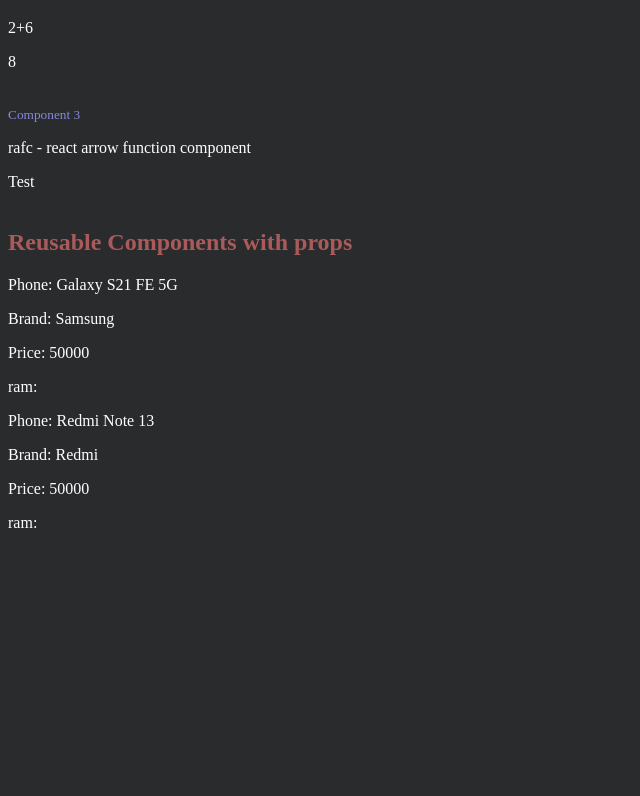
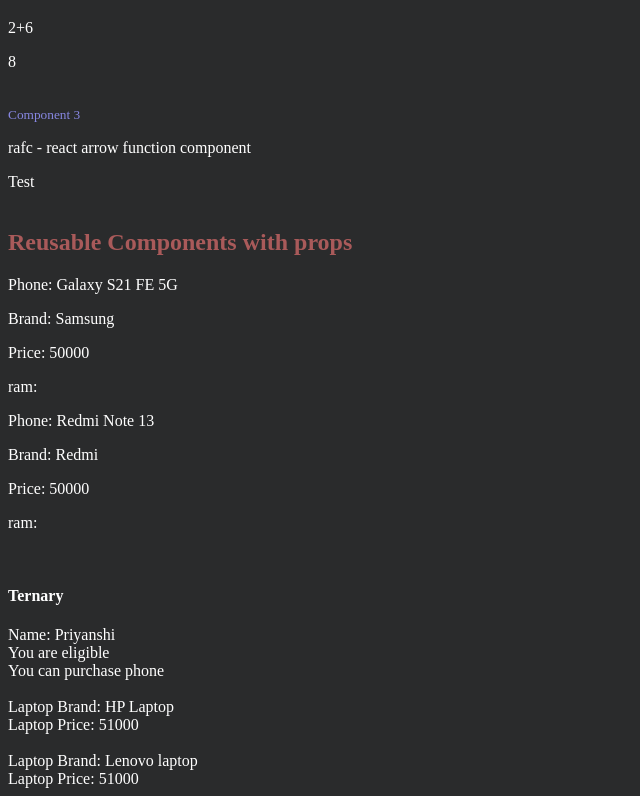
Before and after one commit to priyanshishah20/React_App, a React (Vite) app: page / in a window 1280 px wide. Shown: the part 417-1213 px from the top of the page, without its empty margins (0-640 px from the left). Before the commit the page ends 965 px from the top, so only its background shows below. Built offline with nearby package versions, Linux system fonts and the light colour scheme.

Commit message:
props and operators

```diff
--- a/src/App.jsx
+++ b/src/App.jsx
@@ -1,6 +1,8 @@
 import Admin from './components/Admin'
 import { Test } from './components/Test'
 import Product from './components/Product'
+import Ternary from './components/Ternary'
+import Laptop from './components/Laptop'
 
 const App = () => {
 
@@ -14,6 +16,12 @@
     <h2>Reusable Components with props</h2>
     <Product phone="Galaxy S21 FE 5G" brand="Samsung" price={50000} />
     <Product phone="Redmi Note 13" brand="Redmi" price={50000} />
+    <br />
+    <Ternary name="Priyanshi" age={20} price={100}/>
+    <br />
+    <Laptop brand="HP Laptop" price={51000}/>
+    <br />
+    <Laptop brand="Lenovo laptop" price={51000}/>
     </>
   )
 }
--- /dev/null
+++ b/src/components/Laptop.jsx
@@ -0,0 +1,12 @@
+import React from 'react'
+
+const Laptop = ({brand, price}) => {
+  return (
+    <>
+        <div>Laptop Brand: {brand}</div>
+        <div>Laptop Price: {price}</div>
+    </>
+  )
+}
+
+export default Laptop
--- /dev/null
+++ b/src/components/Ternary.jsx
@@ -0,0 +1,14 @@
+import React from 'react'
+
+const Ternary = ({name, age, price}) => {
+  return (
+    <>
+    <h4>Ternary</h4>
+    <div>Name: {name}</div>
+    <div>{(age>18) ? ('You are eligible') : ('You are not eligible')}</div>
+    <div>{(price == 100) && 'You can purchase phone'}</div>
+    </>
+  )
+}
+
+export default Ternary
```
